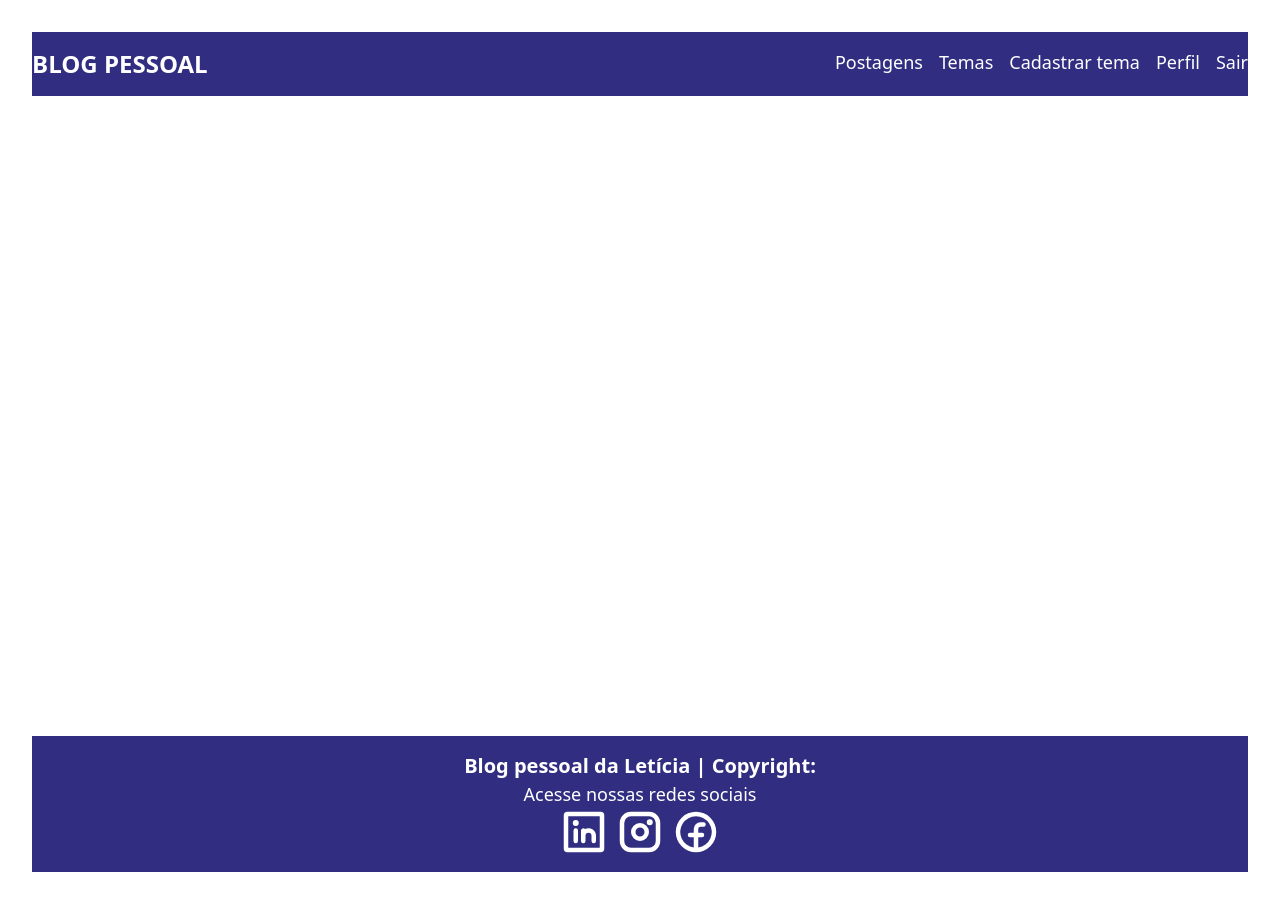
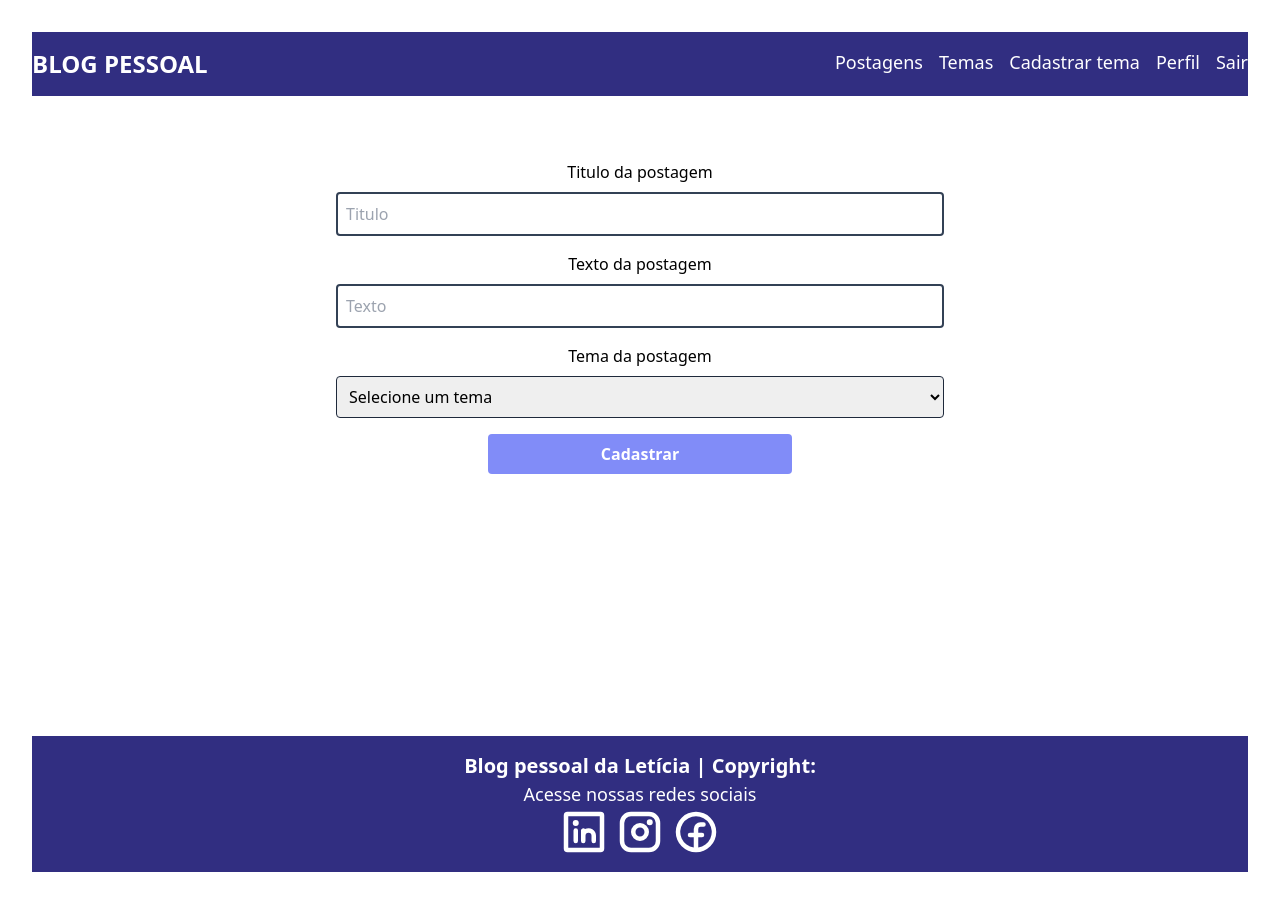
Before and after one commit to let-taina/Front_Projeto_BlogPessoal, a React (Vite) app: page /cadastroPostagem in a window 1280 px wide. Built offline with nearby package versions, Linux system fonts and the light colour scheme.

Commit message:
Template do form postagem

```diff
--- a/package.json
+++ b/package.json
@@ -15,7 +15,8 @@
     "react": "^18.3.1",
     "react-dom": "^18.3.1",
     "react-loader-spinner": "5.3.4",
-    "react-router-dom": "^6.24.0"
+    "react-router-dom": "^6.24.0",
+    "reactjs-popup": "^2.0.6"
   },
   "devDependencies": {
     "@types/react": "^18.3.3",
--- a/src/App.tsx
+++ b/src/App.tsx
@@ -12,6 +12,7 @@
 import FormularioTema from './components/temas/formularioTema/FormularioTema';
 import DeletarTema from './components/temas/deletarTema/DeletarTema';
 import ListaPostagens from './components/postagens/listaPostagens/ListaPostagens';
+import FormularioPostagem from './components/postagens/formularioPostagem/FormularioPostagem';
 
 function App() {
   return (
@@ -30,6 +31,8 @@
               <Route path="/editarTema/:id" element={<FormularioTema />} />
               <Route path="/deletarTema/:id" element={<DeletarTema />} />
               <Route path="/postagens" element={<ListaPostagens />} />
+              <Route path="/cadastroPostagem" element={<FormularioPostagem />} />
+              <Route path="/editarPostagem/:id" element={<FormularioPostagem />} />
             </Routes>
           </div>
           <Footer />
--- /dev/null
+++ b/src/components/postagens/formularioPostagem/FormularioPostagem.tsx
@@ -0,0 +1,55 @@
+import React from 'react';
+
+
+
+function FormularioPostagem() {
+
+
+
+  return (
+    <div className="container flex flex-col mx-auto items-center">
+      <h1 className="text-4xl text-center my-8"></h1>
+
+      <form  className="flex flex-col w-1/2 gap-4">
+        <div className="flex flex-col gap-2">
+          <label htmlFor="titulo">Titulo da postagem</label>
+          <input
+
+            type="text"
+            placeholder="Titulo"
+            name="titulo"
+            required
+            className="border-2 border-slate-700 rounded p-2"
+          />
+        </div>
+        <div className="flex flex-col gap-2">
+          <label htmlFor="titulo">Texto da postagem</label>
+          <input
+
+            type="text"
+            placeholder="Texto"
+            name="texto"
+            required
+            className="border-2 border-slate-700 rounded p-2"
+          />
+        </div>
+        <div className="flex flex-col gap-2">
+          <p>Tema da postagem</p>
+          <select name="tema" id="tema" className='border p-2 border-slate-800 rounded' >
+            <option value="" selected disabled>Selecione um tema</option>
+
+              <>
+                <option >tema1</option>
+              </>
+
+          </select>
+        </div>
+        <button  type='submit' className='rounded disabled:bg-slate-200 bg-indigo-400 hover:bg-indigo-800 text-white font-bold w-1/2 mx-auto block py-2'>
+         Cadastrar
+        </button>
+      </form>
+    </div>
+  );
+}
+
+export default FormularioPostagem;
--- /dev/null
+++ b/src/components/postagens/modalPostagem/ModalPostagem.css
@@ -0,0 +1,4 @@
+.popup-content {
+    border-radius: 1rem;
+    padding-bottom: 2rem;
+  }
--- /dev/null
+++ b/src/components/postagens/modalPostagem/ModalPostagem.tsx
@@ -0,0 +1,22 @@
+import React from 'react';
+import FormularioPostagem from '../formularioPostagem/FormularioPostagem';
+
+import 'reactjs-popup/dist/index.css';
+import Popup from 'reactjs-popup';
+
+import './ModalPostagem.css'
+
+function ModalPostagem() {
+  return (
+    <>
+      <Popup
+      trigger={<button className='border rounded px-4 hover:bg-white hover:text-indigo-800'>Nova postagem</button>} modal>
+        <div>
+          <FormularioPostagem />
+        </div>
+      </Popup>
+    </>
+  );
+}
+
+export default ModalPostagem;
--- a/src/pages/home/Home.tsx
+++ b/src/pages/home/Home.tsx
@@ -2,6 +2,7 @@
 import homeLogo from '../../assets/home.png'
 import './Home.css';
 import ListaPostagens from '../../components/postagens/listaPostagens/ListaPostagens';
+import ModalPostagem from '../../components/postagens/modalPostagem/ModalPostagem';
 
 function Home() {
   return (
@@ -13,7 +14,7 @@
             <p className='text-xl'>Expresse aqui seus pensamentos e opniões</p>
 
             <div className="flex justify-around gap-4">
-
+            <ModalPostagem />
               <button className='rounded bg-white text-blue-800 py-2 px-4'>Ver postagens</button>
             </div>
           </div>
```
Also changed, not shown: 1 other file (tests, documents, lock files or other folders).
